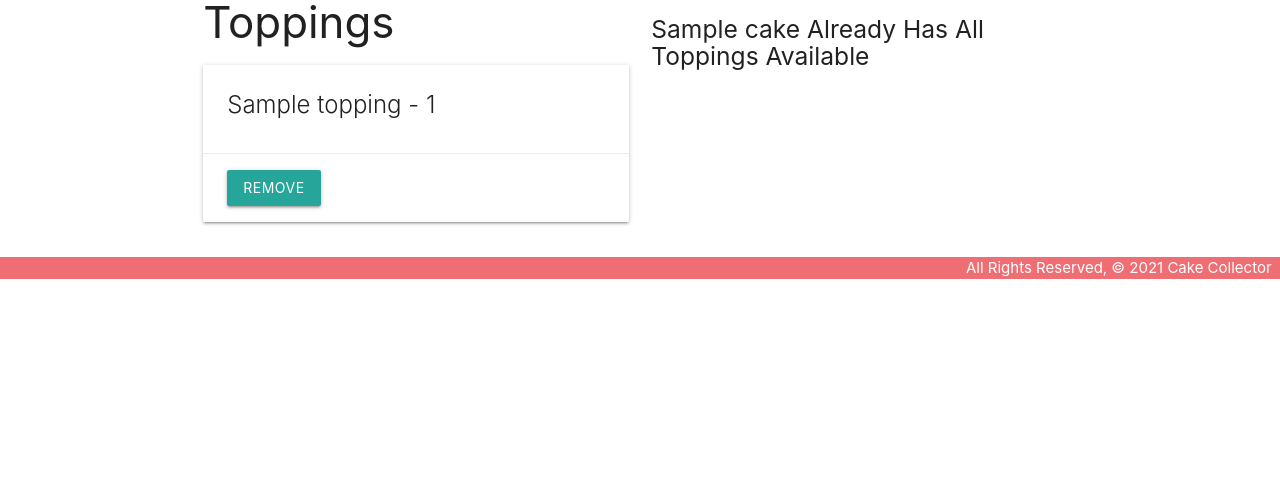
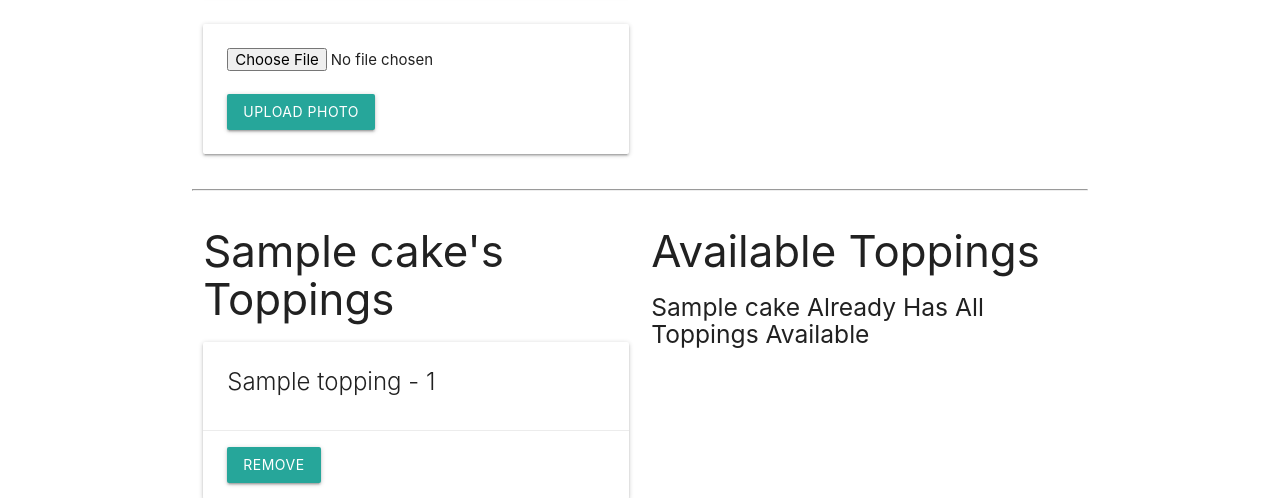
Before and after one commit to AnnaBaranova/cakecollector, a Django app: page /cakes/1/ in a window 1280 px wide. Shown: the part 755-1253 px from the top of the page. Before the commit the page ends 1034 px from the top, so only its background shows below. Run offline with Django 3.2, Linux system fonts and the light colour scheme; tables that the repository leaves empty hold one stand-in row (values such as "Sample post").

Commit message:
add S3 for images

```diff
--- a/main_app/admin.py
+++ b/main_app/admin.py
@@ -1,7 +1,8 @@
 from django.contrib import admin
-from .models import Cake, Combo, Topping
+from .models import Cake, Combo, Topping, Photo
 # Register your models here.
 
 admin.site.register(Cake)
 admin.site.register(Combo)
 admin.site.register(Topping)
+admin.site.register(Photo)
--- a/main_app/models.py
+++ b/main_app/models.py
@@ -50,3 +50,10 @@
 
     class Meta:
         ordering = ['date']
+
+class Photo(models.Model):
+    url = models.CharField(max_length=200)
+    cake = models.ForeignKey(Cake, on_delete=models.CASCADE)
+
+    def __str__(self):
+        return f"Photo for cake_id: {self.cake_id} @{self.url}"
--- a/main_app/templates/cakes/detail.html
+++ b/main_app/templates/cakes/detail.html
@@ -16,6 +16,17 @@
                 <a href="{% url 'cakes_delete' cake.id %}">Delete</a>
             </div>
         </div>
+        {% for photo in cake.photo_set.all %}
+    <img class="responsive-img card-panel" src="{{photo.url}}">
+    {% empty %}
+    <div class="card-panel teal-text center-align">No Photos Uploaded</div>
+    {% endfor %}
+    <form action="{% url 'add_photo' cake.id %}" enctype="multipart/form-data" method="POST" class="card-panel">
+      {% csrf_token %}
+      <input type="file" name="photo-file">
+      <br><br>
+      <input type="submit" class="btn" value="Upload Photo">
+  </form>
     </div>
     <div class="col s6">
         <form action="{% url 'add_combo' cake.id %}" method="post">
--- a/main_app/urls.py
+++ b/main_app/urls.py
@@ -10,6 +10,7 @@
     path('cakes/<int:pk>/update/', views.CakeUpdate.as_view(), name='cakes_update'),
     path('cakes/<int:pk>/delete/', views.CakeDelete.as_view(), name='cakes_delete'),
     path('cakes/<int:cake_id>/add_combo/', views.add_combo, name='add_combo'),
+    path('cakes/<int:cake_id>/add_photo/', views.add_photo, name='add_photo'),
     path('toppings/', views.ToppingList.as_view(), name='toppings_index'),
     path('toppings/<int:pk>/', views.ToppingDetail.as_view(), name = 'toppings_detail'),
     path('toppings/create/', views.ToppingCreate.as_view(), name="toppings_create"),
--- a/main_app/views.py
+++ b/main_app/views.py
@@ -1,8 +1,15 @@
 from django.shortcuts import render, redirect
 from django.views.generic.edit import CreateView, UpdateView, DeleteView
 from django.views.generic import ListView, DetailView
-from .models import Cake, Topping
+import uuid
+import boto3
+import sys
+from .models import Cake, Topping, Photo
 from .forms import ComboForm
+
+
+S3_BASE_URL = 'https://s3.us-east-1.amazonaws.com/'
+BUCKET = 'annacakecollector'
 
 # Create your views here.
 
@@ -77,3 +84,22 @@
 def unassoc_topping(request, cake_id, topping_id):
   Cake.objects.get(id=cake_id).toppings.remove(topping_id)
   return redirect('detail', cake_id=cake_id)
+
+
+def add_photo(request, cake_id):
+    photo_file = request.FILES.get('photo-file', None)
+    if photo_file:
+        s3 = boto3.client('s3')
+        # need a unique "key" for S3 / needs image file extension too
+        key = uuid.uuid4().hex[:6] + photo_file.name[photo_file.name.rfind('.'):]
+        # just in case something goes wrong
+        try:
+            s3.upload_fileobj(photo_file, BUCKET, key)
+            # build the full url string
+            url = f"{S3_BASE_URL}{BUCKET}/{key}"
+            # we can assign to cat_id or cat (if you have a cat object)
+            photo = Photo(url=url, cake_id=cake_id)
+            photo.save()
+        except Exception as e:
+            print('An error occurred uploading file to S3', e)
+    return redirect('detail', cake_id=cake_id)
```
Also changed, not shown: main_app/migrations/0005_photo.py (added), main_app/migrations/0006_auto_20210623_0142.py (added).
